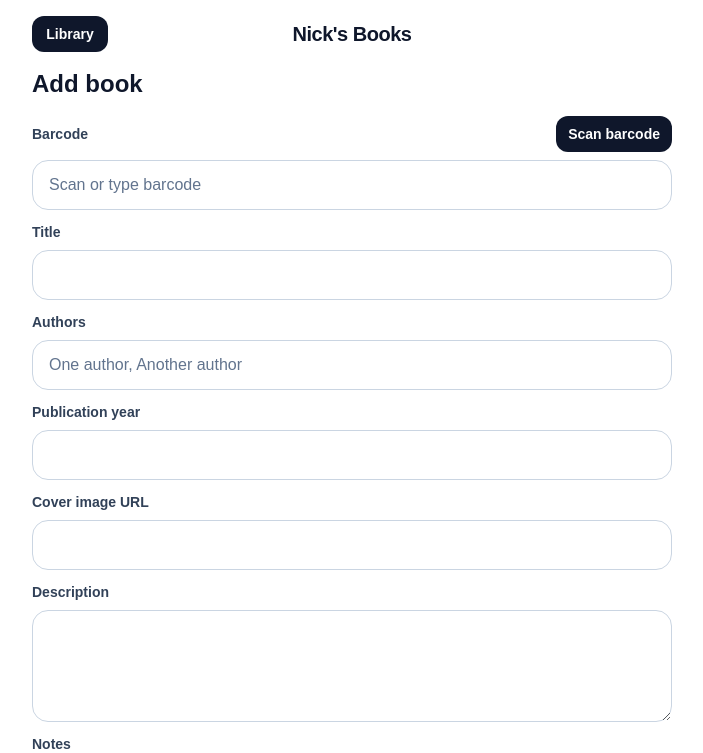
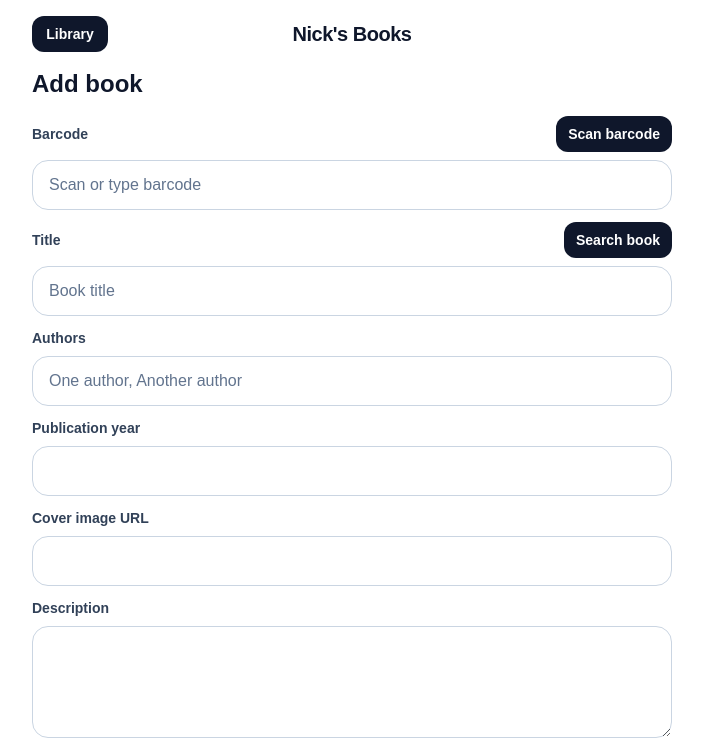
Before and after one commit to nickcorr-cpu/book-collection-pwa, a Next.js app in the folder book-collection-pwa/: page /edit in a window 1280 px wide. Shown: the top 753 px of the page, without its empty margins (288-991 px from the left). Built offline with nearby package versions, Linux system fonts and the light colour scheme; no server answers.

Commit message:
Add search book workflow and UI improvements

```diff
--- a/book-collection-pwa/app/edit/EditClient.tsx
+++ b/book-collection-pwa/app/edit/EditClient.tsx
@@ -191,7 +191,8 @@ export default function EditPage() {
 
   return (
     <main className="mx-auto min-h-screen w-full max-w-2xl px-4 py-4">
-  <AppHeader />
+      <AppHeader />
+
       <h1 className="mb-4 text-2xl font-bold text-slate-900">
         {id ? "Edit book" : "Add book"}
       </h1>
@@ -225,7 +226,29 @@ export default function EditPage() {
           />
         </div>
 
-        <Field label="Title" value={form.title} onChange={(v) => setForm({ ...form, title: v })} />
+        <div className="grid gap-2">
+          <div className="flex items-center justify-between gap-3">
+            <span className="text-sm font-semibold text-slate-700">Title</span>
+            <button
+              type="button"
+              onClick={() => {
+                const q = [form.title, form.authors].filter(Boolean).join(" ").trim();
+                router.push(`/import?query=${encodeURIComponent(q)}`);
+              }}
+              className="rounded-xl bg-slate-900 px-3 py-2 text-sm font-semibold text-white"
+            >
+              Search book
+            </button>
+          </div>
+
+          <input
+            value={form.title}
+            onChange={(e) => setForm({ ...form, title: e.target.value })}
+            placeholder="Book title"
+            className="rounded-2xl border border-slate-300 bg-white px-4 py-3 text-slate-900 placeholder:text-slate-500 outline-none"
+          />
+        </div>
+
         <Field
           label="Authors"
           value={form.authors}
```
